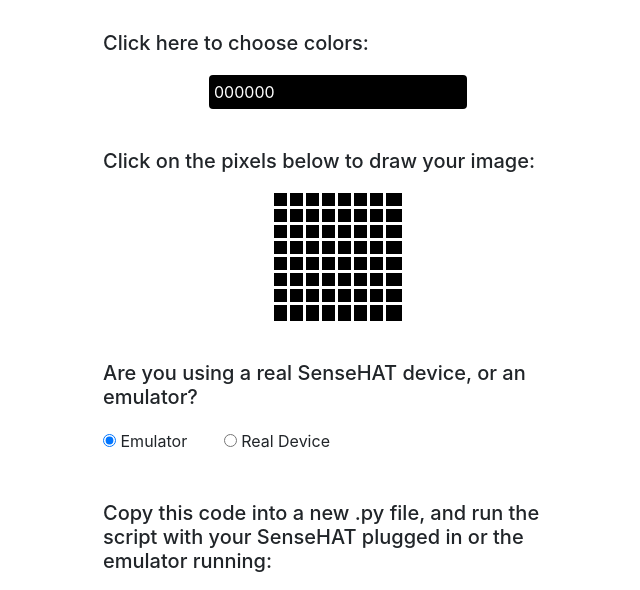
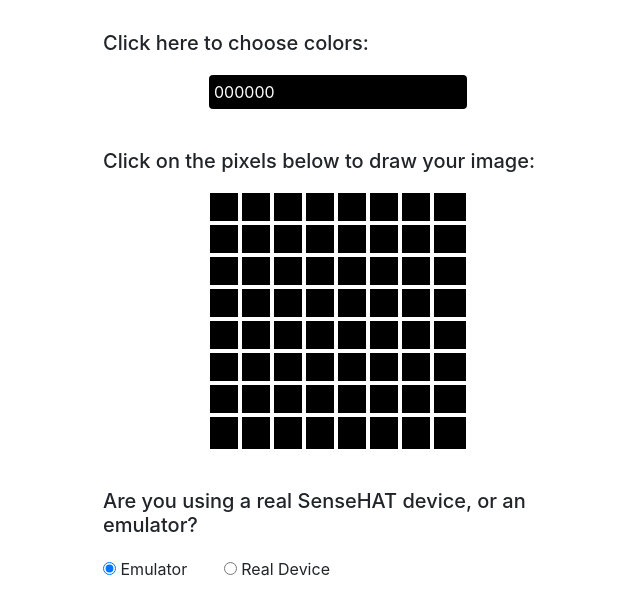
Before and after one commit to ahollister/senseHAT-image-canvas, a plain HTML site: page index.html in a window 1280 px wide. Shown: the part 158-748 px from the top of the page, without its empty margins (302-942 px from the left). Drawn offline with nearby package versions, Linux system fonts and the light colour scheme.

Commit message:
making pixel grid larger

```diff
--- a/index.html
+++ b/index.html
@@ -30,22 +30,22 @@
 		}
 
 		.pixel-container {
-			width: 128px;
+			width: 256px;
 			margin: 0 auto;
 			font-size: 0;
 		}
 
 		.pixel {
 			border: none;
-			outline: 3px solid #ffffff;
-			width: 16px;
-			height: 16px;
+			outline: 4px solid #ffffff;
+			width: 32px;
+			height: 32px;
 			background: #000000;
 			display: inline-block;
 		}
 
 		.pixel:focus {
-			outline: 3px solid lightgreen !important;
+			outline: 4px solid lightgreen !important;
 		}
 
 		.color-picker {
```
